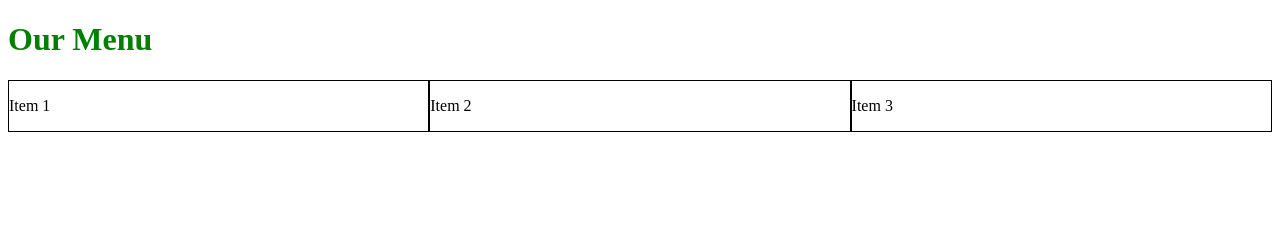
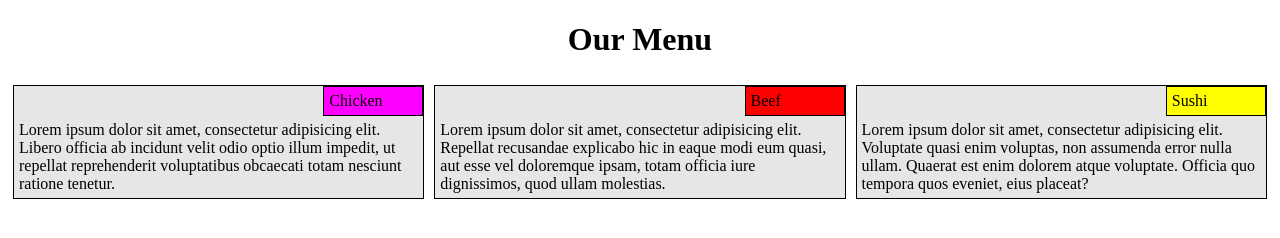
Before and after one commit to snakedocltd/coursera-test, a plain HTML site: page module2-solution/index.html in a window 1280 px wide. Drawn offline with Linux system fonts and the light colour scheme.

Commit message:
Solution v1

```diff
--- a/module2-solution/css/styles.css
+++ b/module2-solution/css/styles.css
@@ -1,15 +1,53 @@
 * {
-	box-sizing:border-box;
+	box-sizing: border-box;
 }
 
 .row {
 	width:100%;
 }
 
+.item {
+	position:relative;
+	float:left;
+	background-color: rgb(230,230,230);
+	padding: 5px;
+	border: 1px solid black;
+}
+
+.menu-header {
+	position:absolute;
+	top:0px;
+	right: 0px;
+	width:100px;
+	border:1px solid black;
+	padding:5px;
+}
+
+#chicken {
+	background-color:fuchsia;
+}
+#beef {
+	background-color:red;
+}
+#sushi {
+	background-color:yellow;
+}
+
+.info-p {
+	margin: 30px 0px 0px 0px;
+}
+
+h1 {
+	width:300px;
+	margin-left: auto;
+	margin-right:auto;
+	text-align:center;
+}
+
 @media (min-width: 992px){
 .col-lg-1, .col-lg-2, .col-lg-3, .col-lg-4, .col-lg-5, .col-lg-6, .col-lg-7, .col-lg-8, .col-lg-9, .col-lg-10, .col-lg-11, .col-lg-12{
 	float:left;
-	border:1px solid black;
+	padding:5px;
 }
 .col-lg-1 {
 	width:8.33%;
@@ -53,7 +91,7 @@
 @media (min-width: 768px) and (max-width:991px){
 .col-md-1, .col-md-2, .col-md-3, .col-md-4, .col-md-5, .col-md-6, .col-md-7, .col-md-8, .col-md-9, .col-md-10, .col-md-11, .col-md-12{
 	float:left;
-	border:1px solid black;
+	padding:5px;
 }
 .col-md-1 {
 	width:8.33%;
@@ -97,7 +135,7 @@
 @media (max-width: 767px){
 .col-sm-1, .col-sm-2, .col-sm-3, .col-sm-4, .col-sm-5, .col-sm-6, .col-sm-7, .col-sm-8, .col-sm-9, .col-sm-10, .col-lg-11, .col-sm-12{
 	float:left;
-	border:1px solid black;
+	padding:5px;
 }
 .col-sm-1 {
 	width:8.33%;
@@ -137,7 +175,3 @@
 }
 
 }
-
-h1 {
-	color:green;
-}
--- a/module2-solution/index.html
+++ b/module2-solution/index.html
@@ -8,9 +8,24 @@
 <body>
 	<h1>Our Menu</h1>
 	<div class="row">
-		<div class ="col-lg-4 col-md-6 col-sm-12"><p>Item 1</p></div>
-		<div class ="col-lg-4 col-md-6 col-sm-12"><p>Item 2</p></div>
-		<div class ="col-lg-4 col-md-12 col-sm-12"><p>Item 3</p></div>
+		<div class ="col-lg-4 col-md-6 col-sm-12">
+			<div class ="item">
+				<div class ="menu-header" id="chicken">Chicken</div>
+				<p class = "info-p">Lorem ipsum dolor sit amet, consectetur adipisicing elit. Libero officia ab incidunt velit odio optio illum impedit, ut repellat reprehenderit voluptatibus obcaecati totam nesciunt ratione tenetur.</p>
+			</div>
+		</div>
+		<div class ="col-lg-4 col-md-6 col-sm-12">
+			<div class ="item">
+				<div class ="menu-header" id="beef">Beef</div>
+				<p class ="info-p">Lorem ipsum dolor sit amet, consectetur adipisicing elit. Repellat recusandae explicabo hic in eaque modi eum quasi, aut esse vel doloremque ipsam, totam officia iure dignissimos, quod ullam molestias.</p>
+			</div>
+		</div>
+		<div class ="col-lg-4 col-md-12 col-sm-12">
+			<div class ="item">
+				<div class ="menu-header" id="sushi">Sushi</div>
+				<p class ="info-p">Lorem ipsum dolor sit amet, consectetur adipisicing elit. Voluptate quasi enim voluptas, non assumenda error nulla ullam. Quaerat est enim dolorem atque voluptate. Officia quo tempora quos eveniet, eius placeat?</p>
+			</div>
+		</div>
 	</div>
 </body>
 </html>
```
